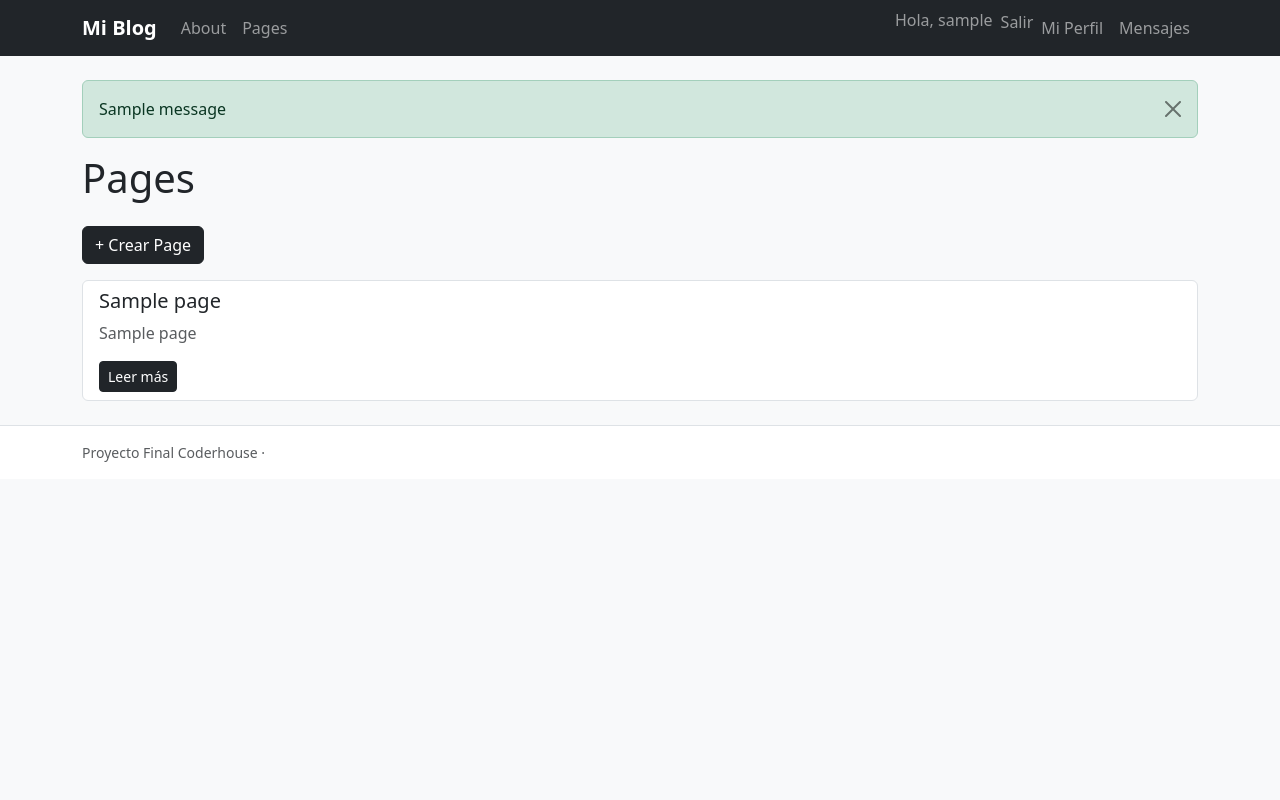
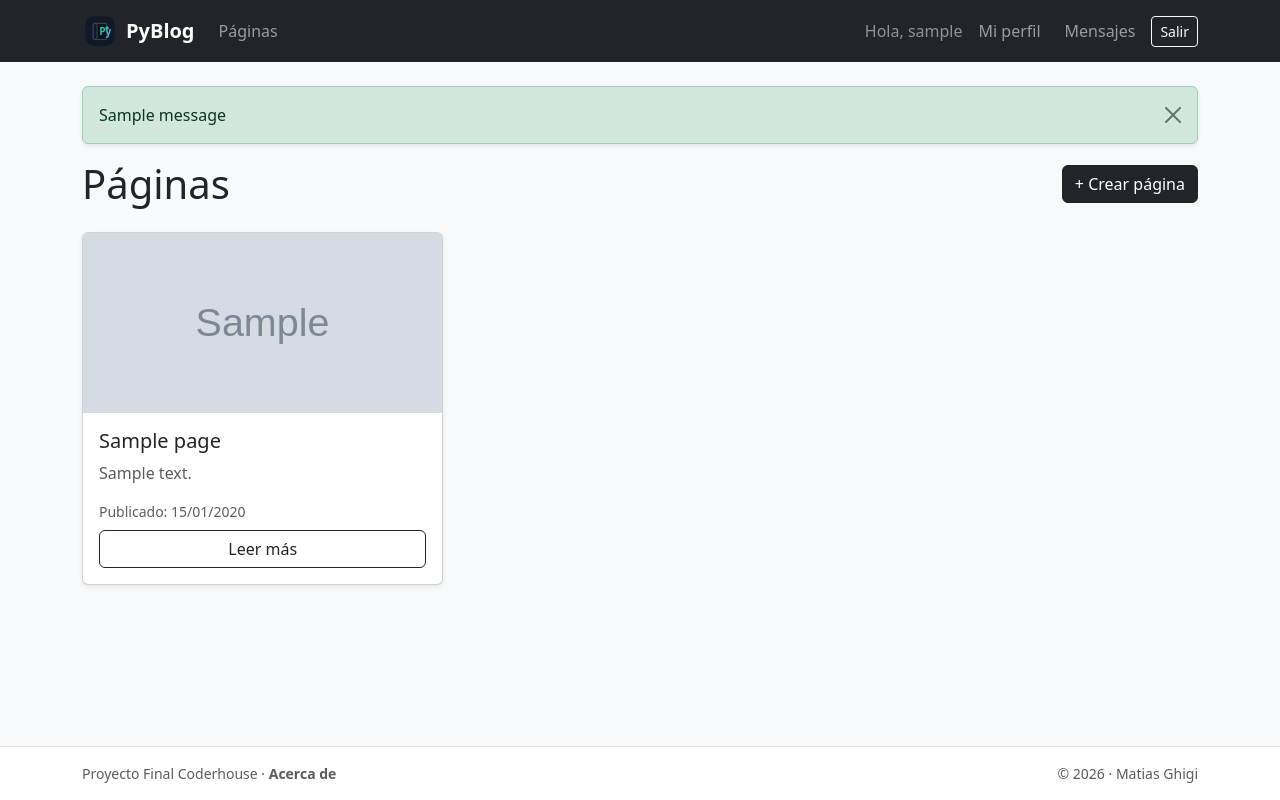
Before and after one commit to matighigi/ProyectoFinal-Django-Ghigi, a Django app: page /pages/ in a window 1280 px wide. Run offline with Django 5.2, Linux system fonts and the light colour scheme; a user stored in the database is signed in; tables that the repository leaves empty hold one stand-in row (values such as "Sample post"); grey boxes marked "Sample" are stand-in pictures; one stand-in notice (Sample message) is shown; some libraries are stand-ins or nearby versions.

Commit message:
estilos navbar, home, pages

```diff
--- a/blog/urls.py
+++ b/blog/urls.py
@@ -7,4 +7,5 @@ urlpatterns = [
     path("categoria/nueva/", views.crear_categoria, name="crear_categoria"),
     path("post/nuevo/", views.crear_post, name="crear_post"),
     path("buscar/", views.buscar_post, name="buscar_post"),
+    path("about/", views.about, name="about"),
 ]
--- a/blog/views.py
+++ b/blog/views.py
@@ -65,3 +65,7 @@ def buscar_post(request):
         "termino": termino,
         "resultados": resultados,
     })
+
+# Vista para la página "Acerca de"
+def about(request):
+    return render(request, "blog/about.html")
--- a/templates/base.html
+++ b/templates/base.html
@@ -6,39 +6,53 @@
   <meta name="viewport" content="width=device-width, initial-scale=1" />
   <title>{% block title %}Proyecto Final{% endblock %}</title>
 
-  {# Bootstrap (CDN) -> rápido, prolijo, cero setup #}
+  {# Bootstrap (CDN) #}
   <link href="https://cdn.jsdelivr.net/npm/bootstrap@5.3.3/dist/css/bootstrap.min.css" rel="stylesheet">
 
-  {# Bloque para CSS extra si algún template lo necesita #}
+  {# Bloque para CSS extra #}
   {% block extra_css %}{% endblock %}
 </head>
 
-<body class="bg-light">
+<body class="bg-light d-flex flex-column min-vh-100">
   {% include "partials/navbar.html" %}
 
-  <main class="container py-4">
-    {# Mensajes de Django (éxito/error), útil para CRUD/login #}
+  <main class="container py-4 flex-grow-1">
+    {# Mensajes de Django (flash messages) #}
     {% if messages %}
-      {% for message in messages %}
-        <div class="alert alert-{{ message.tags }} alert-dismissible fade show" role="alert">
-          {{ message }}
-          <button type="button" class="btn-close" data-bs-dismiss="alert"></button>
-        </div>
-      {% endfor %}
+      <div class="mb-3">
+        {% for message in messages %}
+          <div class="alert alert-{{ message.tags }} alert-dismissible fade show shadow-sm" role="alert">
+            {{ message }}
+            <button type="button" class="btn-close" data-bs-dismiss="alert" aria-label="Cerrar"></button>
+          </div>
+        {% endfor %}
+      </div>
     {% endif %}
 
     {% block content %}{% endblock %}
   </main>
 
-  <footer class="border-top py-3 bg-white">
-    <div class="container text-muted small">
-      Proyecto Final Coderhouse · {{ year|default:"" }}
+<footer class="border-top py-3 bg-white mt-auto">
+  <div class="container d-flex flex-column flex-md-row justify-content-between align-items-center text-muted small gap-2">
+
+    <div>
+      Proyecto Final Coderhouse
+      · <a href="{% url 'about' %}"
+          class="text-decoration-none text-muted fw-semibold">
+            Acerca de
+        </a>
     </div>
-  </footer>
+
+    <div>
+      © 2026 · Matias Ghigi
+    </div>
+
+  </div>
+</footer>
 
   <script src="https://cdn.jsdelivr.net/npm/bootstrap@5.3.3/dist/js/bootstrap.bundle.min.js"></script>
 
-  {# Bloque para JS extra si algún template lo necesita #}
+  {# Bloque para JS extra #}
   {% block extra_js %}{% endblock %}
 </body>
 </html>
--- a/templates/pages/page_list.html
+++ b/templates/pages/page_list.html
@@ -1,32 +1,50 @@
 {% extends "base.html" %}
 
-{% block title %}Pages{% endblock %}
+{% block title %}Páginas · PyBlog{% endblock %}
 
 {% block content %}
-<h1 class="mb-4">Pages</h1>
+<div class="d-flex justify-content-between align-items-center mb-4">
+  <h1 class="mb-0">Páginas</h1>
 
-{% if user.is_authenticated %}
-  <a class="btn btn-dark mb-3" href="{% url 'pages_create' %}">
-    + Crear Page
-  </a>
-{% endif %}
+  {% if user.is_authenticated %}
+    <a class="btn btn-dark" href="{% url 'pages_create' %}">
+      + Crear página
+    </a>
+  {% endif %}
+</div>
 
-{% comment %}
-Si hay objetos, los listamos.
-Si no hay, mostramos mensaje.
-{% endcomment %}
+{% if object_list %}
+  <div class="row g-3">
+    {% for page in object_list %}
+      <div class="col-12 col-md-6 col-lg-4">
+        <div class="card h-100 shadow-sm">
 
+          {% if page.image %}
+            <img src="{{ page.image.url }}" class="card-img-top" alt="{{ page.title }}" style="height: 180px; object-fit: cover;">
+          {% endif %}
 
-{% if pages %}
-  <div class="list-group">
-    {% for page in pages %}
-      <div class="list-group-item">
-        <h5>{{ page.title }}</h5>
-        <p class="text-muted">{{ page.subtitle }}</p>
+          <div class="card-body d-flex flex-column">
+            <h5 class="card-title">{{ page.title }}</h5>
 
-        <a href="{% url 'pages_detail' page.pk %}" class="btn btn-sm btn-dark">
-          Leer más
-        </a>
+            {# Si tu modelo tiene subtitle/resumen, cambiá esto por page.subtitle o page.summary #}
+            {% if page.content %}
+              <p class="card-text text-muted">
+                {{ page.content|striptags|truncatechars:120 }}
+              </p>
+            {% endif %}
+
+            <div class="mt-auto">
+              <p class="small text-muted mb-2">
+                Publicado: {{ page.created_at|date:"d/m/Y" }}
+              </p>
+
+              <a class="btn btn-outline-dark w-100" href="{% url 'pages_detail' page.pk %}">
+                Leer más
+              </a>
+            </div>
+          </div>
+
+        </div>
       </div>
     {% endfor %}
   </div>
--- a/templates/partials/navbar.html
+++ b/templates/partials/navbar.html
@@ -1,7 +1,14 @@
 {# templates/partials/navbar.html #}
+{% load static %}
+
 <nav class="navbar navbar-expand-lg navbar-dark bg-dark">
   <div class="container">
-    <a class="navbar-brand fw-bold" href="/">Mi Blog</a>
+    <!-- Marca: logo + nombre (click = inicio) -->
+    <a class="navbar-brand fw-bold d-flex align-items-center gap-2" href="{% url 'inicio' %}">
+      <img src="{% static 'img/pyblog.svg' %}" alt="" height="36" class="d-inline-block">
+      <span>PyBlog</span>
+    </a>
+
 
     <button class="navbar-toggler" type="button" data-bs-toggle="collapse" data-bs-target="#navMain">
       <span class="navbar-toggler-icon"></span>
@@ -9,27 +16,31 @@
 
     <div class="collapse navbar-collapse" id="navMain">
       <ul class="navbar-nav me-auto mb-2 mb-lg-0">
-        {# Rutas obligatorias por consigna #}
         <li class="nav-item">
-          <a class="nav-link" href="/about/">About</a>
-        </li>
-        <li class="nav-item">
-          <a class="nav-link" href="/pages/">Pages</a>
+          <a class="nav-link" href="{% url 'pages_list' %}">Páginas</a>
         </li>
       </ul>
 
-      <ul class="navbar-nav ms-auto">
-        {# Esto lo dejamos listo para cuando implementemos accounts #}
+      <ul class="navbar-nav ms-auto align-items-lg-center gap-lg-2">
         {% if user.is_authenticated %}
           <li class="nav-item">
-            <span class="navbar-text me-2">Hola, {{ user.username }}</span>
+            <span class="navbar-text text-white-50">
+              Hola, {{ user.username }}
+            </span>
           </li>
 
           <li class="nav-item">
-            {# Django 6: logout recomendado por POST #}
-            <form method="post" action="{% url 'logout' %}" class="d-inline">
+            <a class="nav-link" href="{% url 'profile' %}">Mi perfil</a>
+          </li>
+
+          <li class="nav-item">
+            <a class="nav-link" href="{% url 'inbox' %}">Mensajes</a>
+          </li>
+
+          <li class="nav-item">
+            <form method="post" action="{% url 'logout' %}">
               {% csrf_token %}
-              <button type="submit" class="btn btn-link nav-link" style="display:inline; padding:0;">
+              <button type="submit" class="btn btn-outline-light btn-sm">
                 Salir
               </button>
             </form>
@@ -39,22 +50,11 @@
             <a class="nav-link" href="{% url 'login' %}">Entrar</a>
           </li>
           <li class="nav-item">
-            <a class="nav-link" href="{% url 'signup' %}">Registrarme</a>
+            <a class="btn btn-outline-light btn-sm" href="{% url 'signup' %}">
+              Registrarme
+            </a>
           </li>
         {% endif %}
-
-        {% if user.is_authenticated %}
-          <li class="nav-item">
-          <a class="nav-link" href="{% url 'profile' %}">Mi Perfil</a>
-          </li>
-        {% endif %}
-
-        {% if user.is_authenticated %}
-          <li class="nav-item">
-          <a class="nav-link" href="{% url 'inbox' %}">Mensajes</a>
-          </li>
-        {% endif %}
-
       </ul>
     </div>
   </div>
--- a/tuprimera_pagina/settings.py
+++ b/tuprimera_pagina/settings.py
@@ -123,6 +123,7 @@ USE_TZ = True
 
 STATIC_URL = 'static/'
 
+STATICFILES_DIRS = [BASE_DIR / "static"]
 
 LOGIN_REDIRECT_URL = "/"          # Después de loguearse
 LOGOUT_REDIRECT_URL = "/"         # Después de desloguearse
--- a/tuprimera_pagina/urls.py
+++ b/tuprimera_pagina/urls.py
@@ -28,4 +28,5 @@ urlpatterns = [
 ]
 
 if settings.DEBUG:
+    urlpatterns += static(settings.STATIC_URL, document_root=settings.STATIC_ROOT)
     urlpatterns += static(settings.MEDIA_URL, document_root=settings.MEDIA_ROOT)
```
Also changed, not shown: templates/blog/about.html (added, +45 -0 lines), templates/blog/inicio.html (added, +43 -0 lines), templates/pages/page_detail.html (+28 -25 lines), static/img/pyblog.svg (added).
